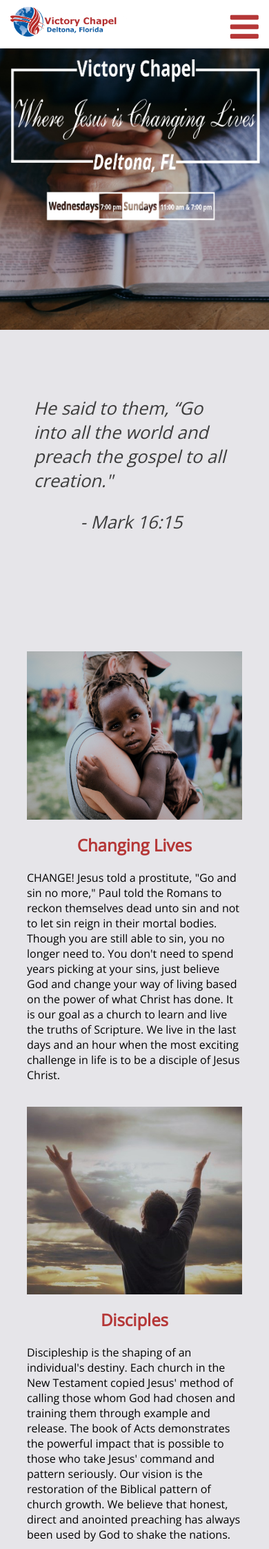
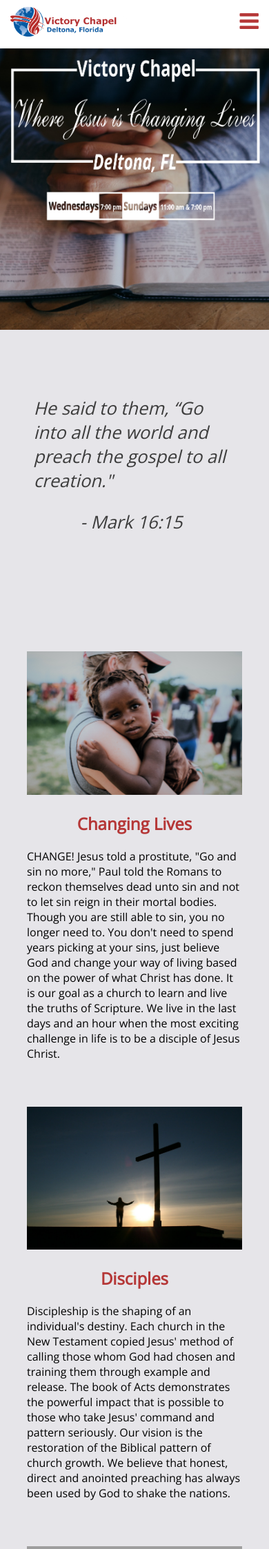
Before and after one commit to bryangators/dvc_chapel, a PHP site: page / in a window 390 px wide. Shown: the top 2245 px of the page at 69% size. Run offline with PHP 8.4, Linux system fonts and the light colour scheme; grey boxes are pictures that could not be loaded.

Commit message:
Fixed Text box, created mobile dropdown menu, updated template page and changed style to calendar

```diff
--- a/calendar.php
+++ b/calendar.php
@@ -78,10 +78,13 @@
 	</table>
 	</div>
 	<!-- Event box with event details -->
-	<div style="text-align: center" class="flex flex-row center mobile_column">
+	<div style="text-align: center; clear: both;" class="mobile_column">
+		<!-- spacer -->
 		<div id="event_top" style="height: 40px;"></div>
+
+
 		<div id="event_box">
-		<div class="center">
+
 		<div id="event_img">
 			<a id="imgLink" target="_blank" >
 			<img id="dispImg" src="images/originalFlyer.png">
@@ -89,7 +92,7 @@
 		</div>
 
 		<table id="event_desc">
-
+		<tr>
 		<td colspan="2" id="event_title">
 			Worship Service
 		</td>
@@ -120,7 +123,7 @@
 		</tr>
 		</table>
 
-		</div>
+
 		</div>
 
 	</div>
--- a/css/calendarStyles.css
+++ b/css/calendarStyles.css
@@ -4,8 +4,9 @@
 	border: 1px solid;
 	border-color: white;
 	color: rgb(51,51,51);
-	padding: 40px;
+	padding: 30px;
 	margin-bottom: 40px;
+	border-radius: 10px;
 	background-color: #f4f4f4;
 }
 
@@ -14,7 +15,7 @@
 	width: 40%;
 	font-size: 2.8em;
 	font-weight: bold;
-	padding: 10px;
+	padding-bottom: 10px;
 	margin-bottom: 40px;
 	display: block;
 	border-bottom: 1px solid;
@@ -27,6 +28,7 @@
 	width: 95%;
 	max-width: 1250px;
 	border-spacing: 7px 0px;
+	overflow: auto;
 }
 
 #week th{
@@ -37,11 +39,13 @@
 	color: white;
 	border-collapse: collapse;
 	padding: 10px;
+	min-width: 70px;
 	width: 14%;
 	margin:15px;
 }
 
 #weekRow td{
+	overflow: auto;
 	position: relative;
 	vertical-align: top;
 	margin:15px;
@@ -63,7 +67,6 @@
 
 .calHead i{
 	padding:0px 5px;
-
 }
 
 #weekRow{
@@ -85,7 +88,7 @@
 .events{
 	padding-left: 5px;
 	padding-top: 10px;
-	font-size: .7em;
+	font-size: .6em;
 	list-style-type: none;
 }
 
@@ -118,6 +121,8 @@
 
 /*****Event Description Box styling****/
 #event_box{
+	clear: both;
+	margin:0 auto;
 	min-height: 440px;
 	min-width: 750px;
 	max-width: 850px;
@@ -145,7 +150,8 @@
 #event_box td{
 	vertical-align: top;
 	text-align: left;
-	padding: 5px;
+	padding: 4px;
+	min-width: 90px;
 	max-width: 350px;
 }
 
--- a/css/headerFooterStyles.css
+++ b/css/headerFooterStyles.css
@@ -123,7 +122,7 @@ a{
     	float: left;
     }
 
-    #menuBar{
+    #mobile_btn{
     	text-align: right;
     }
 
--- a/css/indexStyles.css
+++ b/css/indexStyles.css
@@ -28,7 +28,8 @@ Date: 1/26/2017
 
 .text_box{
 	width: 27%;
-	clear: both;
+
+
 }
 
 .text_box h2{
@@ -37,17 +38,13 @@ Date: 1/26/2017
 }
 
 
-.img_container img{
+.text_box img{
 	width: 100%;
-	height: 100%;
+
 }
 
 .img_container{
 	height: 40%;
-}
-
-.textDesc{
-	height: 60%;
 }
 
 /*Styles for prayer*/
--- a/footer.php
+++ b/footer.php
@@ -1,24 +1,24 @@
-<div class="mobile_hidden" style="height: 98px;"></div>
-<div class="mobile_show" style="height: 160px;"></div>
+<!-- <div class="mobile_hidden" style="height: 98px;"></div>
+<div class="mobile_show" style="height: 160px;"></div> -->
 <div id="footer">
 	<div id="footerContent">
 	<ul>
 		<li>
 		<a href="tel:(407)-803-1682">
 		<i class="fa fa-phone fa-lg" aria-hidden="true"></i>
-		<span class="mobile_hidden">&nbsp&nbsp(407)-803-1682</span>
+		<span class="mobile_hidden">&nbsp;&nbsp;(407)-803-1682</span>
 		</a>
 		</li>
 		<li>
 		<a href="mailto:pastor@deltonavictorychapel.com?subject=Deltona Victory Chapel">
 		<i class="fa fa-envelope fa-lg" aria-hidden="true"></i>
-		<span class="mobile_hidden">&nbsp&nbsppastor@deltonavictorychapel.com</span>
+		<span class="mobile_hidden">&nbsp;&nbsp;pastor@deltonavictorychapel.com</span>
 		</a>
 		</li>
 		<li>
 		<a href="https://maps.google.com?q=1200+Deltona+blvd+Deltona+FL+32725" target="_blank">
 		<i class="fa fa-map-marker fa-lg" aria-hidden="true"></i>
-		<span class="mobile_hidden">&nbsp&nbsp1200 Deltona blvd, Deltona FL 32725</span>
+		<span class="mobile_hidden">&nbsp;&nbsp;1200 Deltona blvd, Deltona FL 32725</span>
 		</a>
 		</li>
 		<br>
--- a/index.php
+++ b/index.php
@@ -21,11 +21,10 @@
 
 
 		<!-- /////////////////////////////////////////////////
-		////All content will go inside the content div below//
+		/////////////All content will go ow////////////////////////
 		///////////////////////////////////////////////////// -->
 
-		<!-- content -->
-		<div id="content">
+
 
 		<!-- Section 1 with prayer image -->
 		<section id="sec1" class="max_width">
@@ -35,6 +34,8 @@
 			</div>
 		</section>
 		<!-- End of First Sectiion -->
+
+
 
 		<!-- Second Section of homepage with verse, calendar and text boxes -->
 		<section id="sec2">
@@ -58,48 +59,42 @@
 
 			<div style="height: 40px;"></div>
 			<div class="flex flex-row flex-wrap center">
+
 				<div class="text_box box">
-				<div class="img_container">
 				<img src="images/child.png">
-				</div>
-				<div class="textDesc">
 					<h2>Changing Lives</h2>
 					<p>
 						CHANGE! Jesus told a prostitute, "Go and sin no more," Paul told the Romans to reckon themselves dead unto sin and not to let sin reign in their mortal bodies. Though you are still able to sin, you no longer need to. You don't need to spend years picking at your sins, just believe God and change your way of living based on the power of what Christ has done. It is our goal as a church to learn and live the truths of Scripture. We live in the last days and an hour when the most exciting challenge in life is to be a disciple of Jesus Christ.
 					</p>
 				</div>
-				</div>
+
 				<div class="text_box box">
-				<div class="img_container">
-				<img src="images/worship.png">
-				</div>
-				<div class="textDesc">
+				<img src="images/cross.png">
 					<h2>Disciples</h2>
 					<p>
 					Discipleship is the shaping of an individual's destiny. Each church in the New Testament copied Jesus' method of calling those whom God had chosen and training them through example and release. The book of Acts demonstrates the powerful impact that is possible to those who take Jesus' command and pattern seriously. Our vision is the restoration of the Biblical pattern of church growth. We believe that honest, direct and anointed preaching has always been used by God to shake the nations.
 					</p>
 				</div>
-				</div>
 				<div class="text_box box">
-				<div class="img_container">
+
 				<img src="images/crowd.png">
-				</div>
-				<div class="textDesc">
 					<h2>Reaching the World</h2>
 					<p>
 					The Bible is the guidebook of the Christian life and preaching is Gods method of bringing it to the hearts of God's people. We believe that honest, direct and anointed preaching has always been used by God to shake the nations. In an age of low commitment, many seek to hear a watered-down message, but it is our firm belief that God is raising up a people hungry for the meat of the word. That is why our order of worship is centered around the preaching of the gospel.
 					</p>
 				</div>
-				</div>
+
 			</div>
 
 		</section>
 
 		<!-- Weekly Events Calendar -->
-			<?php
-			include_once('calendar.php');
-			?>
-			<!-- End Calendar -->
+		<div style="height: 40px;"></div>
+		<?php
+		include_once('calendar.php');
+		?>
+		<!-- End Calendar -->
+
 
 		</div><!-- end of page content -->
 
@@ -111,6 +106,6 @@
 
 </body>
 
-</body>
+
 
 </html>
--- a/js/displayCalendar.js
+++ b/js/displayCalendar.js
@@ -12,7 +12,7 @@ var event_meta = new Array();
 
 $( document ).ready(function(){
 	startCalendar();
-
+	// alert(mDate);
 })
 
 //function fills calendar
@@ -188,8 +188,7 @@ Event_meta.prototype.fillEventBox = function(){
 }
 
 Event_meta.prototype.formatEventHTML = function() {
-	event = findEvent(this.event_id);
-	title = event.title;
+	title = findEvent(this.event_id).title
 	time = this.time;
 	return '<a  id="'+ this.id +'" href="#event_top">'+
 		   '<li id="1" class="event_links" href="#event_top">'+
--- /dev/null
+++ b/js/navbar.js
@@ -0,0 +1,26 @@
+
+$( document ).ready(function(){
+	activateMenuBtn();
+	var width = $(window).width();
+	console.log(window);
+});
+
+
+
+function activateMenuBtn(){
+	$("#menuBar").on('click', function(e){
+	    $("#mobile_menu").slideDown("swing");
+	    $("#mobile_btn").html('<i id="cancel_btn" class="fa fa-times fa-2x" aria-hidden="true"></i>');
+	    activateCancelBtn();
+	    e.stopImmediatePropagation();
+	});
+}
+
+function activateCancelBtn(){
+	$("#cancel_btn").on('click', function(e){
+	    $("#mobile_menu").slideUp();
+	    $("#mobile_btn").html('<i id="menuBar" class="fa fa-bars fa-2x" aria-hidden="true"></i>');
+	    activateMenuBtn();
+	    e.stopImmediatePropagation();
+	});
+}
--- a/navbar.php
+++ b/navbar.php
@@ -14,6 +14,8 @@
 <link rel="stylesheet" href="resources/fontawesome/css/font-awesome.min.css">
 <link href="https://fonts.googleapis.com/css?family=Open+Sans" rel="stylesheet">
 
+<!-- Javascript file -->
+<script src="js/navbar.js"></script>
 
 
 <!-- Favicon links for different devices -->
@@ -33,8 +35,9 @@
 			<!-- Navigation Bar -->
 			<!-- Logo Image -->
 			<div id="navbar">
-
+			<a href="index.php">
 			<img id="logoImg" src="images/logo1.png" >
+			</a>
 			<!-- Links for Nav Bar -->
 			<span id="links" class="mobile_hidden">
 			<ul>
@@ -52,7 +55,7 @@
 
 				<li <?php if($thisPage == 'events') echo "id = 'currentPage'";?> >
 				<a <?php if($thisPage != 'home') echo "href= 'index.php#calBox' ";
-				else{echo "href= '#calBox'"; }?>>Events</a>
+				else{echo "href= '#calBox'"; }?>> Events </i></a>
 				</li>
 
 				<li <?php if($thisPage == 'resources') echo "id = 'currentPage'";?> >
@@ -68,15 +71,57 @@
 				</li>
 			</ul>
 			</span>
-			<span id="menuBar" class="mobile_show">
-				<i class="fa fa-bars fa-3x" aria-hidden="true"></i>
+			<span id="mobile_btn" class="mobile_show">
+				<i id="menuBar" class="fa fa-bars fa-2x" aria-hidden="true"></i>
 			</span>
 			</div>
 
 			</header>
 		</div>
+		<!-- Spacer for normal screens-->
+		<div class="mobile_show" style="height: 65px;"></div>
+		<!-- Spacer for mobile screens-->
+		<div class="mobile_hidden" style="height: 96px;"></div>
 
-<!-- Spacer for normal screens-->
-<div class="mobile_show" style="height: 65px;"></div>
-<!-- Spacer for mobile screens-->
-<div class="mobile_hidden" style="height: 96px;"></div>
+
+
+
+
+		<!-- This starts page content -->
+		<div id="content">
+
+		<section>
+		<div id="mobile_menu" class="mobile_show">
+			<ul>
+				<li <?php if($thisPage == 'home') echo "id = 'currentPage'";?> >
+				<a href="index.php">Home</a>
+				</li>
+
+				<li <?php if($thisPage == 'about') echo "id = 'currentPage'";?> >
+				<a href="about.php" >About</a>
+				</li>
+
+				<li <?php if($thisPage == 'ministries') echo "id = 'currentPage'";?> >
+				<a href="ministries.php">Ministries</a>
+				</li>
+
+				<li <?php if($thisPage == 'events') echo "id = 'currentPage'";?> >
+				<a <?php if($thisPage != 'home') echo "href= 'index.php#calBox' ";
+				else{echo "href= '#calBox'"; }?>>Events   <!-- <i class="fa fa-caret-down" aria-hidden="true"></i>  --></a>
+				</li>
+
+				<li <?php if($thisPage == 'resources') echo "id = 'currentPage'";?> >
+				<a href="resources.php">Resources</a>
+				</li>
+
+				<li <?php if($thisPage == 'media') echo "id = 'currentPage'";?> >
+				<a href="media.php">Media</a>
+				</li>
+
+				<li <?php if($thisPage == 'contact') echo "id = 'currentPage'";?> >
+				<a href="contact.php">Contact</a>
+				</li>
+			</ul>
+		</div>
+	</div>
+	</section>
--- a/templatePage.php
+++ b/templatePage.php
@@ -35,10 +35,9 @@
 		///Use sections and flex_parent class to align content//
 		/////////////////////////////////////////////////////// -->
 
-		<!-- content -->
-		<div id="content">
+		<!-- Use sections -->
 
-		<!-- Page Content goes here -->
+
 
 		</div><!-- end of page content -->
 
```
Also changed, not shown: other parts of css/headerFooterStyles.css (+35 -3 lines), about.php (+5 -6 lines), images/cross.png (added), images/worship.png (deleted).
